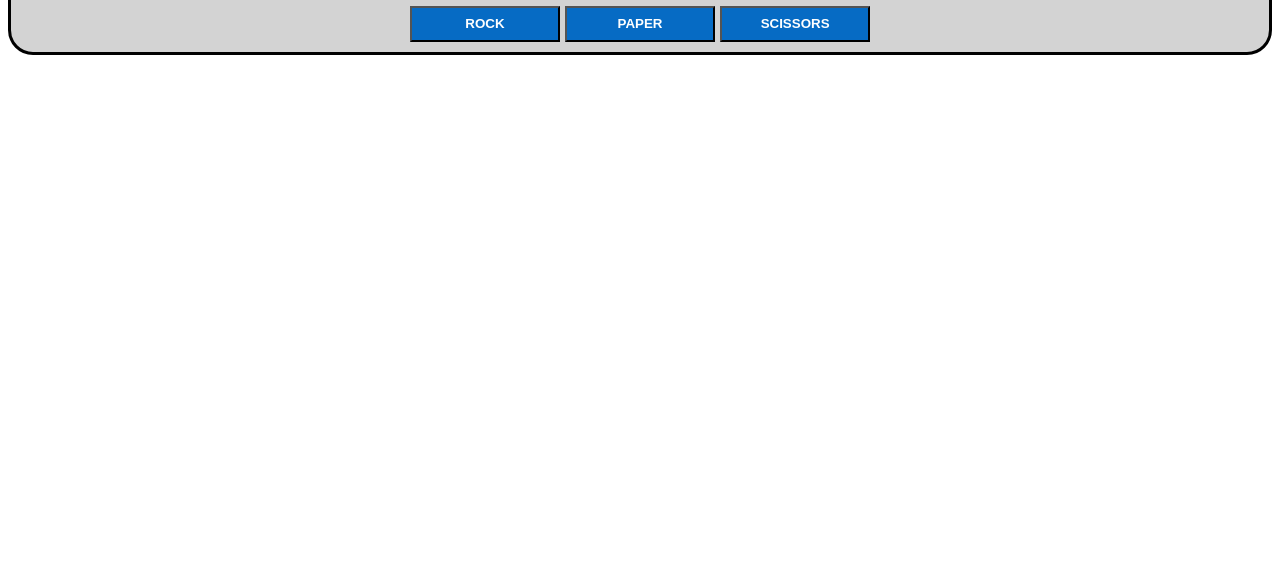
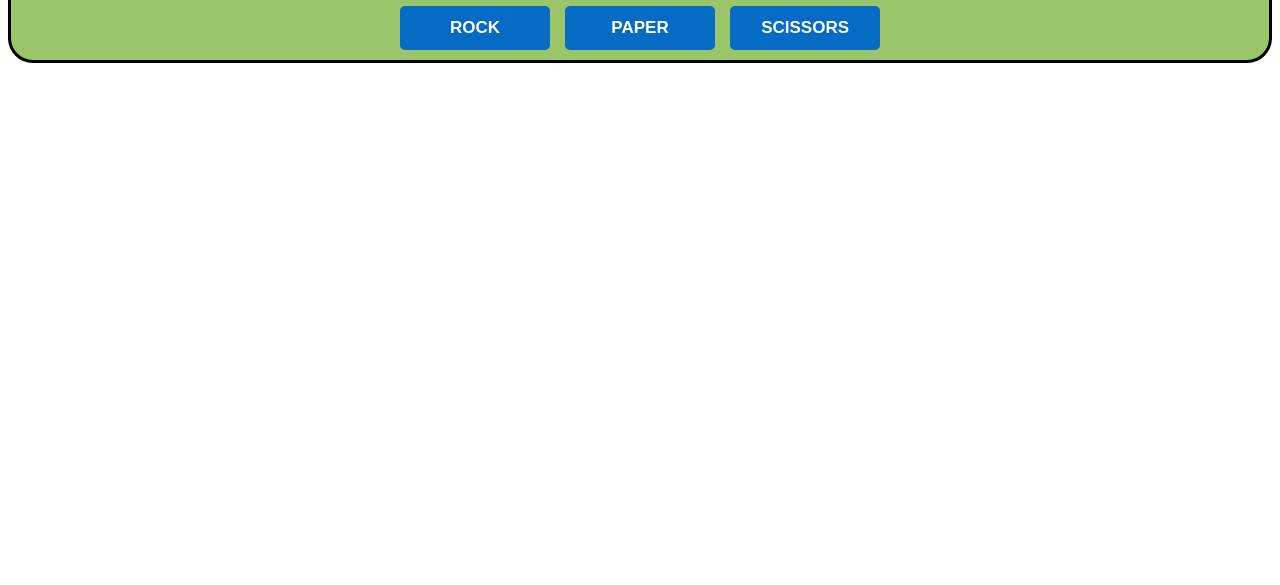
Before and after one commit to S4BIN/rock_paper_scissors_game, a plain HTML site: page index.html in a window 1280 px wide. Shown: the part 215-800 px from the top of the page. Drawn offline with Linux system fonts and the light colour scheme.

Commit message:
style.css

```diff
--- a/style.css
+++ b/style.css
@@ -4,6 +4,11 @@
     background-color: rgb(6, 107, 196);
     color: white;
     font-weight: bold;
+    font-size: 17px;
+    border-style: none;
+    border-radius: 5px;
+    padding: 7px 5px 7px;
+    margin-inline: 5px;
 }
 
 #gameDiv{
@@ -11,7 +16,7 @@
     border: 3px solid;
     border-radius: 25px;
     padding: 10px;
-    background-color: lightgray;
+    background-color: rgb(154, 197, 104);
     text-align: center;
 }
 
```
